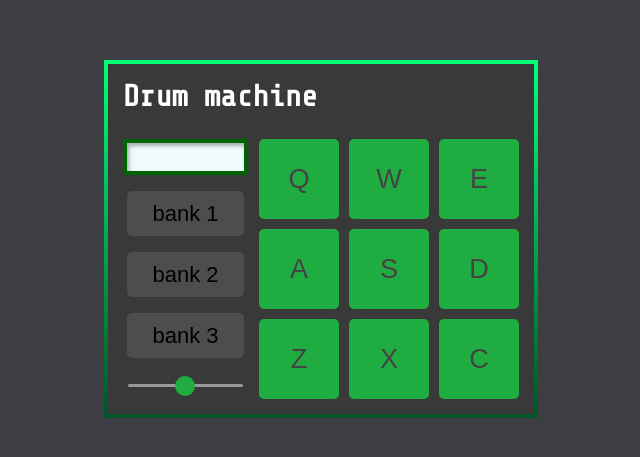
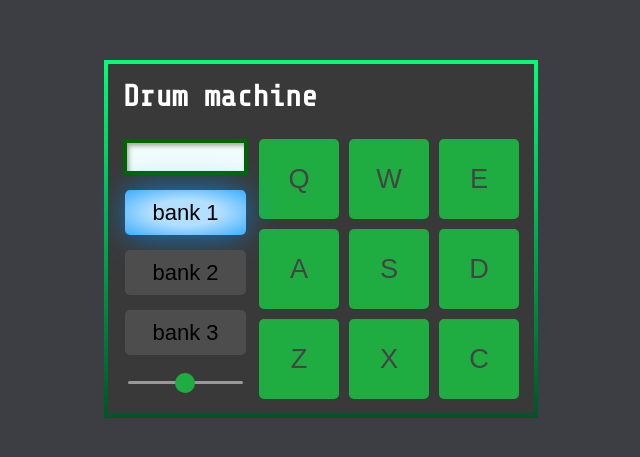
Before and after one commit to AlexCarterDev/my-frontend-snippets, a React (Create React App) app in the folder p04_drum-machine/: page / in a window 1280 px wide. Shown: the part 161-618 px from the top of the page, without its empty margins (319-959 px from the left). Built offline with nearby package versions, Linux system fonts and the light colour scheme.

Commit message:
BankPad buttons behave like radio group

```diff
--- a/p04_drum-machine/src/components/BankPad.js
+++ b/p04_drum-machine/src/components/BankPad.js
@@ -1,23 +1,43 @@
 import React from 'react';
 import SelectBankButton from './SelectBankButton';
 
-const BankPad = () => {
+
+export default class BankPad extends React.Component {
+    constructor(props) {
+        super(props);
+        this.state = {
+            selectedBank: 0
+        }
+        this.clickHandler = this.clickHandler.bind(this);
+    }
+
+    clickHandler(id) {
+        var bank = 0;
+        var n = parseInt(id.substring(id.length - 1), 10);
+        this.setState({
+            selectedBank: n
+        })
+    }
+
+    render() {
         const buttons = [];
         const texts = ['bank 1', 'bank 2', 'bank 3'];
+
         for (let i = 0; i < texts.length; i++) {
             buttons.push(
                 <SelectBankButton
                     text={texts[i]}
                     key={i}
-                id={'bank-pad-' + i}/>
+                    id={'bank-pad-' + i}
+                    onClick={this.clickHandler}
+                    checked={i === this.state.selectedBank} />
             );
         }
 
         return (
-        <div id='bank-pad'>
+            <div>
                 {buttons}
             </div>
         )
     }
-
-export default BankPad;
+}
--- a/p04_drum-machine/src/components/SelectBankButton.js
+++ b/p04_drum-machine/src/components/SelectBankButton.js
@@ -1,10 +1,15 @@
 import React from 'react';
 
-const SelectBankButton = ({id, text}) => {
+const SelectBankButton = ({id, text, onClick, checked}) => {
+    var className = checked ?
+        'button-blue button-blue-active' :
+        'bank-pad-button-not-selected';
+
     return(
         <button
-            className='button-blue'
+            className={className}
             id={id}
+            onClick={() => onClick(id)}
         >
             {text}
         </button>
--- a/p04_drum-machine/src/index.scss
+++ b/p04_drum-machine/src/index.scss
@@ -109,18 +109,27 @@ $button-color-hue:
 
 
 // --- BANK PAD ---
+$bank-button-hz-margin: 2px;
 #bank-pad {
-    display: flex;
-    flex-direction: column;
+    display: block;
 }
 [id^="bank-pad-"] {
-    flex: 1fr;
-    margin: 0 4px;
+    width: calc(100% - #{2*$bank-button-hz-margin});
+    margin: 0 $bank-button-hz-margin;
     margin-top: 15px;
+    padding: 0;
     height: 45px;
     font-size: 22px;
-    // override .button-color property
+}
+.bank-pad-button-not-selected {
     background: hsl(205, 0%, 30%);
+    border: none;
+    outline: none;
+    user-select: none;
+    border-radius: 5px;
+}
+.bank-pad-button-not-selected:hover {
+    cursor: pointer;
 }
 #bank-pad > button {
     margin-top: 16px;
```
Lines whose indentation alone changed are shown as unchanged.
